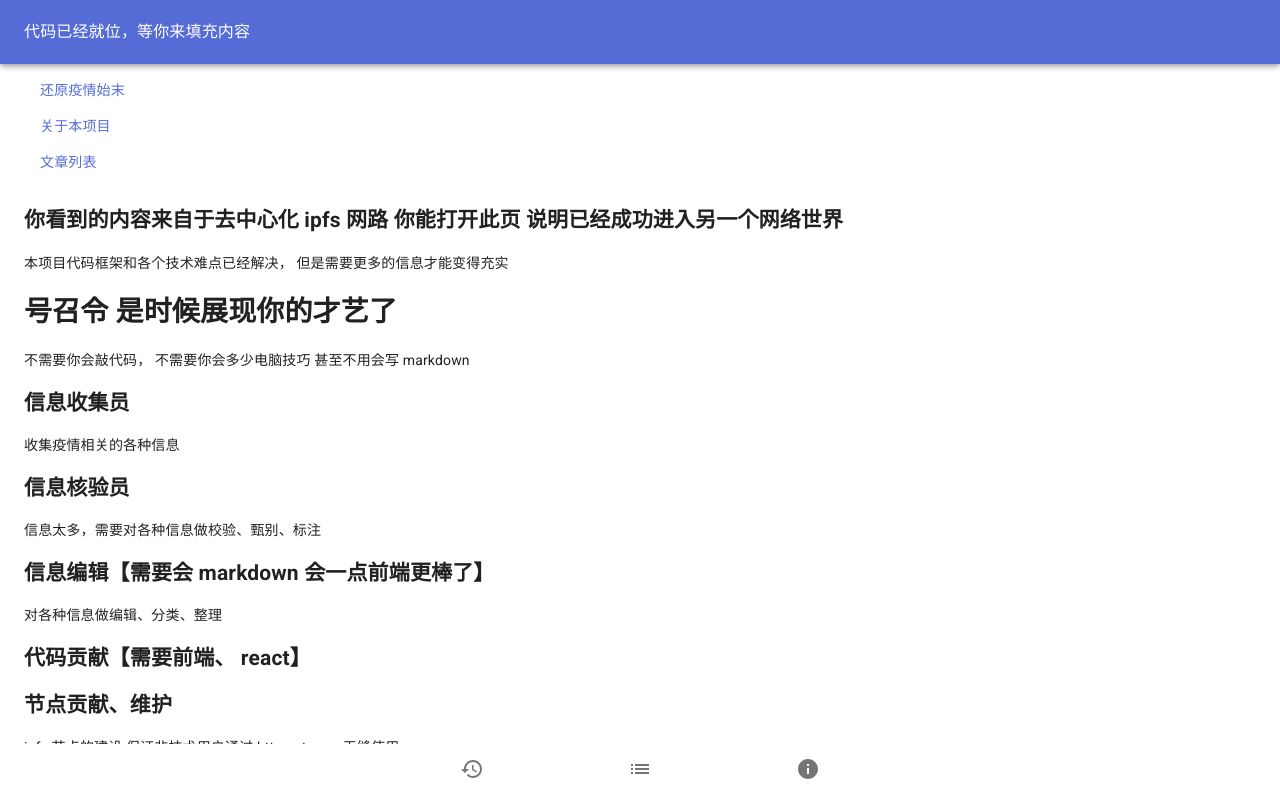
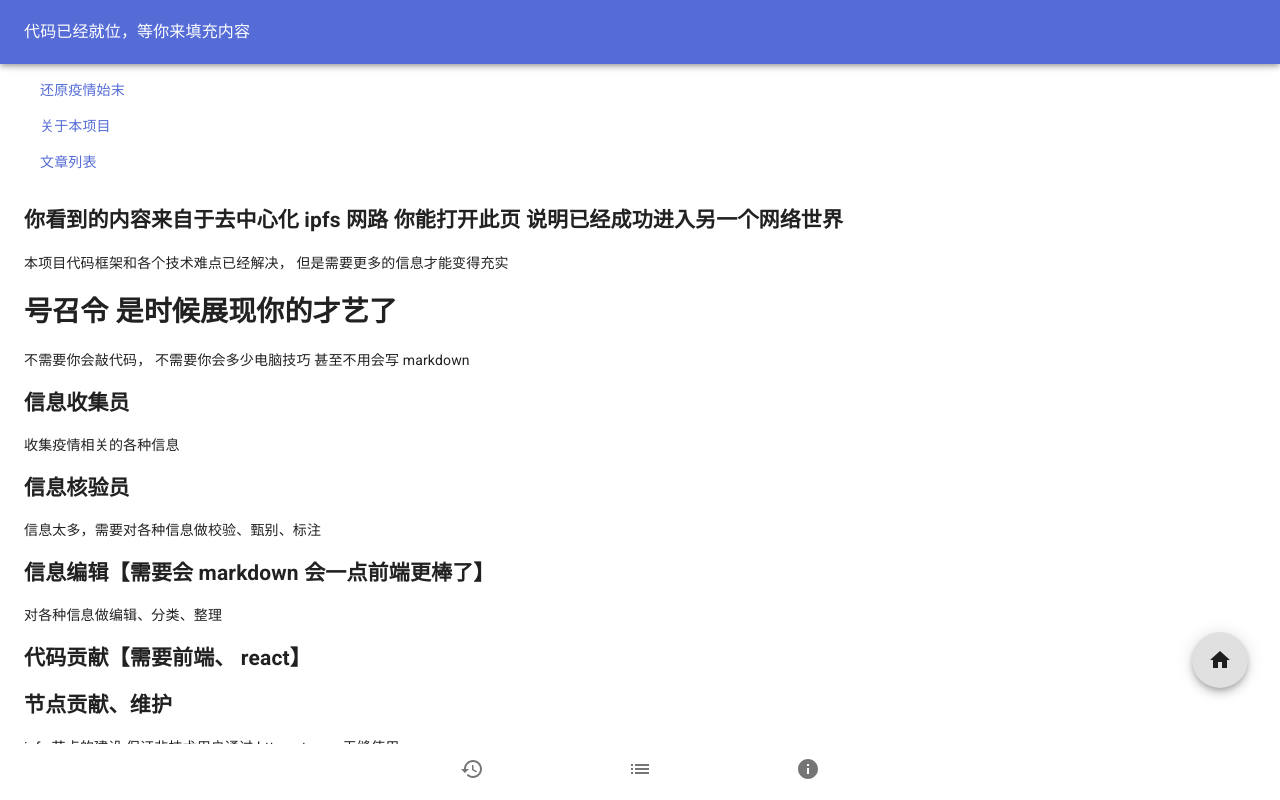
Before and after one commit to DnCov/transparent-info, a Next.js app in the folder packages/transparent-info-app/: page / in a window 1280 px wide. Shown: the top 800 px of the page. Built offline with nearby package versions, Linux system fonts and the light colour scheme.

Commit message:
add home fab :release

```diff
--- a/packages/transparent-info-app/components/fab/HomeFab.tsx
+++ b/packages/transparent-info-app/components/fab/HomeFab.tsx
@@ -5,52 +5,26 @@ import { green } from '@material-ui/core/colors';
 import { useRouter } from 'next/router';
 
 import { Home as HomeIcon } from '@material-ui/icons';
-import { useState, useEffect } from 'react';
-import clsx from 'clsx';
 
 const useStyles = makeStyles((theme: Theme) =>
   createStyles({
     fab: {
       position: 'fixed',
-      bottom: theme.spacing(8),
+      bottom: theme.spacing(14),
       right: theme.spacing(4),
       '&:hover': {
-        backgroundColor: green[600],
+        backgroundColor: green[300],
       },
-    },
-    display: {
-      visibility: 'visible',
-    },
-    hidden: {
-      visibility: 'hidden',
     },
   })
 );
 
 export const HomeFab = () => {
-  const [show, setShow] = useState(false);
   const classes = useStyles();
-
   const router = useRouter();
 
-  useEffect(() => {
-    if (typeof window !== 'undefined') {
-      if (/\/ip[fn]s\/[^\/]+\/posts/.test(window.location.pathname)) {
-        setShow(true);
-      } else {
-        setShow(false);
-      }
-    }
-  }, []);
-
   return (
-    <Fab
-      onClick={() => router.push('/')}
-      className={clsx(classes.fab, {
-        [classes.display]: show,
-        [classes.hidden]: show,
-      })}
-    >
+    <Fab onClick={() => router.push('/')} className={classes.fab}>
       <HomeIcon />
     </Fab>
   );
--- a/packages/transparent-info-app/components/ipfs/Env.tsx
+++ b/packages/transparent-info-app/components/ipfs/Env.tsx
@@ -9,7 +9,7 @@ interface WithSrc {
   src: string;
 }
 
-function isIpfsResource(src: string) {
+export function isIpfsResource(src: string) {
   return /\/ip[fn]s\//.test(src);
 }
 
--- a/packages/transparent-info-app/pages/_app.tsx
+++ b/packages/transparent-info-app/pages/_app.tsx
@@ -7,6 +7,7 @@ import theme from '../src/theme';
 import { MDXProvider } from '@mdx-js/react';
 import { Divider } from '@material-ui/core';
 import MdImg from '../components/MdImg';
+import { HomeFab } from '../components/fab/HomeFab';
 
 const mdComponents = {
   h1: (props: any) => <h1 style={{ color: 'tomato' }} {...props} />,
@@ -38,6 +39,7 @@ export default class MyApp extends App {
             {/* CssBaseline kickstart an elegant, consistent, and simple baseline to build upon. */}
             <CssBaseline />
             <Component {...pageProps} />
+            <HomeFab />
           </ThemeProvider>
         </React.Fragment>
       </MDXProvider>
```
